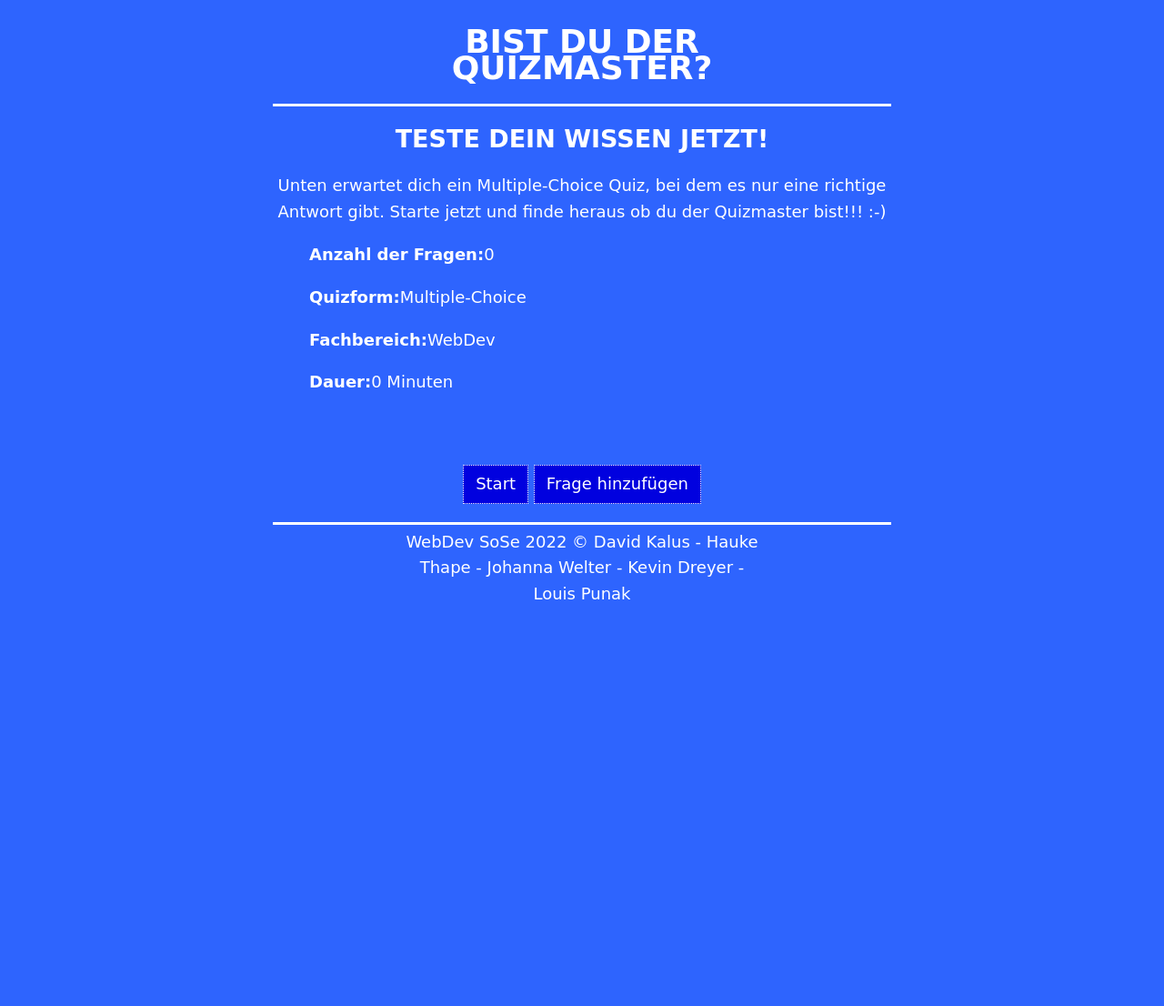
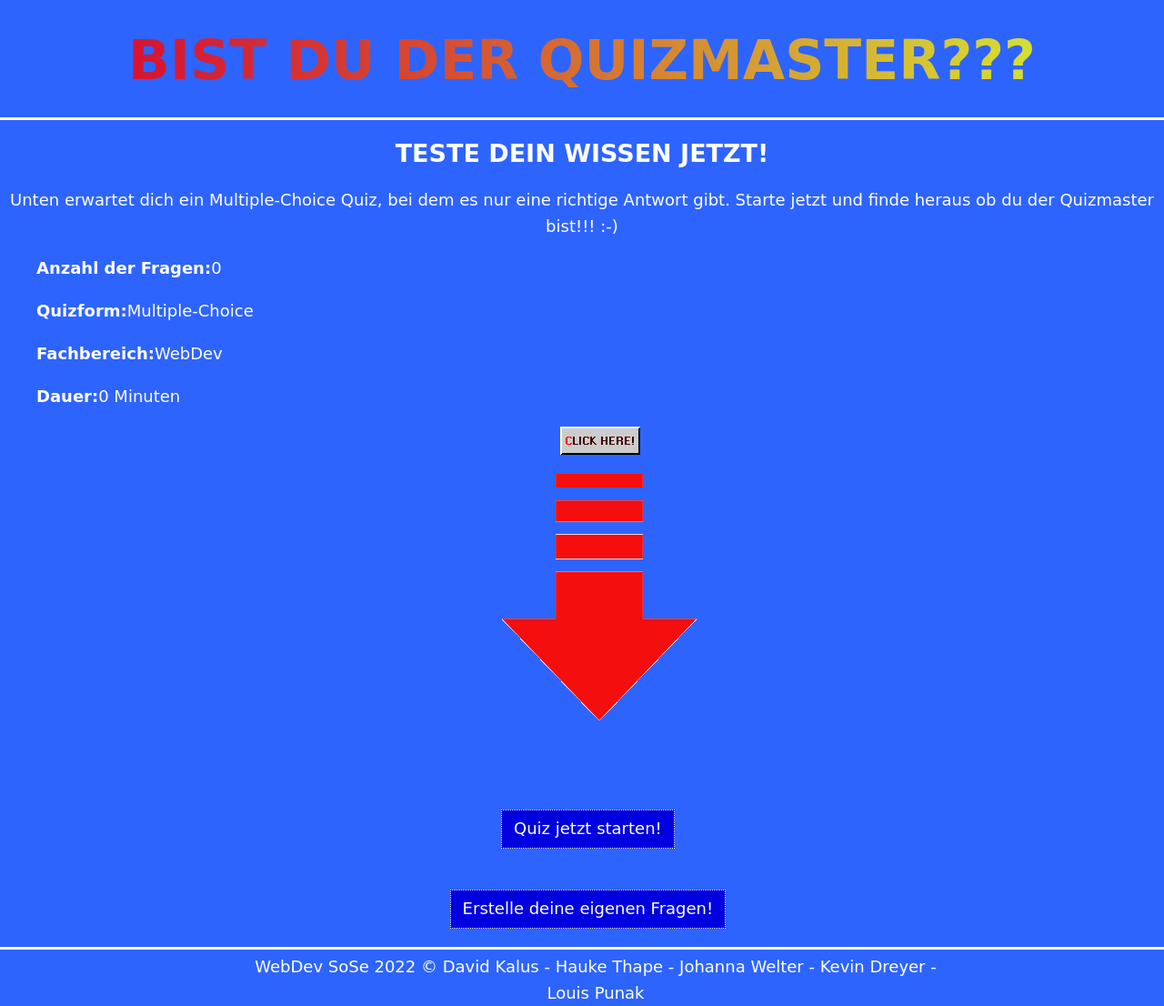
Before and after one commit to sleepylinde/studentelearning, a PHP site: page /Quiz/index.php in a window 1280 px wide. Shown: the whole page at 91% size. Before the commit the page ends 659 px from the top, so only its background shows below. Run offline with PHP 8.4, Linux system fonts and the light colour scheme; data that the repository does not hold is empty.

Commit message:
Updated style for the quiz

```diff
--- a/src/Quiz/add.php
+++ b/src/Quiz/add.php
@@ -59,7 +59,7 @@ if (isset($_POST ['submit']))
 
 }
 
-//Get total questions
+//Get total amount of questions
 $query = "Select * from question";
 $results = $mysqli->query($query) or die($mysqli->error - __LINE__);
 $total = $results->num_rows;
@@ -84,7 +84,7 @@ $end = $total+1;
     <?php
         if(isset($message))
         {
-            echo '<p>'.$message.'</p>';
+            echo '<p>'.$message.'</p>';                 //The text "Die Frage wurde hinzugefügt" is shown when a question is successfully added to the database
         }
     ?>
     <form method="post" action="add.php">
--- a/src/Quiz/index.php
+++ b/src/Quiz/index.php
@@ -1,7 +1,7 @@
 <?php include 'database.php';?>
 
 <?php
-//Get total Number of Questions
+//Get total amount of Questions which are shown in the general information about the quiz. You can find it under the Point "Anzahl der Fragen: *total amount of questions in the database*"
 $query = "Select * from question";
 
 //Get results
@@ -12,17 +12,23 @@ $total = $results->num_rows;
 
 <!DOCTYPE html>
 <html>
+
+
 <head>
     <meta charset=""utf-8" />
     <title>Teste dein Wissen! :-)</title>
     <link rel="stylesheet" href="../css/style.css" type="text/css" />
 </head>
+
+
 <body>
+
     <header>
-        <div class="container">
-            <h1>BIST DU DER QUIZMASTER?</h1>
+        <div class="h1">
+            <h1><span class="blink">BIST DU DER QUIZMASTER???</span></h1>
         </div>
     </header>
+
     <main>
         <div class="center_container">
             <h2>TESTE DEIN WISSEN JETZT!</h2>
@@ -34,19 +40,29 @@ $total = $results->num_rows;
                 <p><strong>Quizform:</strong>Multiple-Choice</p>
                 <p><strong>Fachbereich:</strong>WebDev</p>
                 <p><strong>Dauer:</strong><?php echo $total * .5;?> Minuten </p>
+                 <div class="clickhere">
+                      <img src="../resources/images/clickhere_red.gif" alt="clickhere_red.gif" WIDTH="88" HEIGHT="31">
+                  </div>
+                <div class="arrow">
+                     <img src="../resources/images/arrowdown.gif" alt="arrowdown.gif" WIDTH="242" HEIGHT="360">
+                 </div>
             </ul>
             <br>
             <br>
         </div>
-        <div class="center_container">
-            <a href="question.php?n=1" class="button">Start</a>
-            <a href="add.php" class="button">Frage hinzufügen</a>
+        <div class="button_container">
+            <a href="question.php?n=1" class="button">Quiz jetzt starten!</a>
         </div>
+         <div class="button_container2">
+             <a href="add.php?n=1" class="button">Erstelle deine eigenen Fragen!</a>
+         </div>
     </main>
+
     <footer>
         <div class="container">
             WebDev SoSe 2022 &copy; David Kalus - Hauke Thape - Johanna Welter - Kevin Dreyer - Louis Punak
         </div>
     </footer>
+
 </body>
 </html>
--- a/src/Quiz/question.php
+++ b/src/Quiz/question.php
@@ -60,6 +60,9 @@
             <input type="submit" class="button" value="Bestätigen" />
             <input type="hidden" name="number" value="<?php echo $number?>";/>
             </div>
+            <div class="nyan">
+                <img src="../resources/images/nyan.gif" alt="nyan.gif" WIDTH="476" HEIGHT="180">
+            </div>
         </form>
     </div>
 </main>
--- a/src/css/style.css
+++ b/src/css/style.css
@@ -5,10 +5,12 @@ body
     color: #FFFFFF;
     line-height:1.6em;
     background-color: #2E64FE;
-    margin-left: 300px;
-    margin-right: 300px;
+    margin:auto;
 }
-
+.h1
+{
+    font-size:36px;
+}
 li
 {
     list-style:none;
@@ -47,6 +49,7 @@ input[type='number']
     width:60%;
     margin:0 auto;
     overflow:auto;
+    padding-left:30px;
 }
 
 .center_container
@@ -87,10 +90,77 @@ main
     text-align:center;
 }
 
-@media only screen and (width:960px)
+@media only screen and (width:980px)
 {
     .container
     {
-        width:80%;
+        width:800%;
     }
 }
+.arrow
+{
+    display: flex;
+    justify-content: center;
+    align-items: center;
+}
+.button_container
+{
+    text-align:center;
+    width:101%;
+    margin-top: -3.5%;
+
+}
+.button_container2
+{
+    text-align:center;
+    width:101%;
+    margin-top: 3.5%;
+
+}
+.clickhere
+{
+    display: flex;
+    justify-content: center;
+    align-items: center;
+}
+
+.blink {
+    animation-name: animation_blink;
+    animation-timing-function: ease-in;
+    animation-duration: 3s;
+    animation-iteration-count: infinite;
+    background: red;
+    background: -webkit-linear-gradient(left, red, orangered, orange, yellow);
+    background: -o-linear-gradient(right, red, orangered, orange, yellow);
+    background: -moz-linear-gradient(right, red, orangered, orange, yellow);
+    background: linear-gradient(to right, red, orangered, orange, yellow);
+    -webkit-background-clip: text;
+    -webkit-text-fill-color: transparent;
+    font-size: 60px;
+}
+
+@keyframes animation_blink {
+    0% {
+        opacity: 1;
+    }
+    50% {
+        opacity: 0.1;
+    }
+    100% {
+        opacity: 1;
+    }
+}
+
+.scam1
+{
+    display: flex;
+    justify-content: center;
+    align-items: center;
+    padding-top:30px;
+}
+.nyan
+{
+    display: flex;
+    justify-content: center;
+    align-items: center;
+}
```
Also changed, not shown: src/Quiz/final.php (+10 -1 lines), src/resources/images/arrowdown.gif (added), src/resources/images/nyan.gif (added), src/resources/images/scam1.webp (added), src/resources/images/scam2.gif (added), src/resources/images/scam3.gif (added), src/resources/images/scam4.gif (added), src/resources/images/smiley2.png (added).
